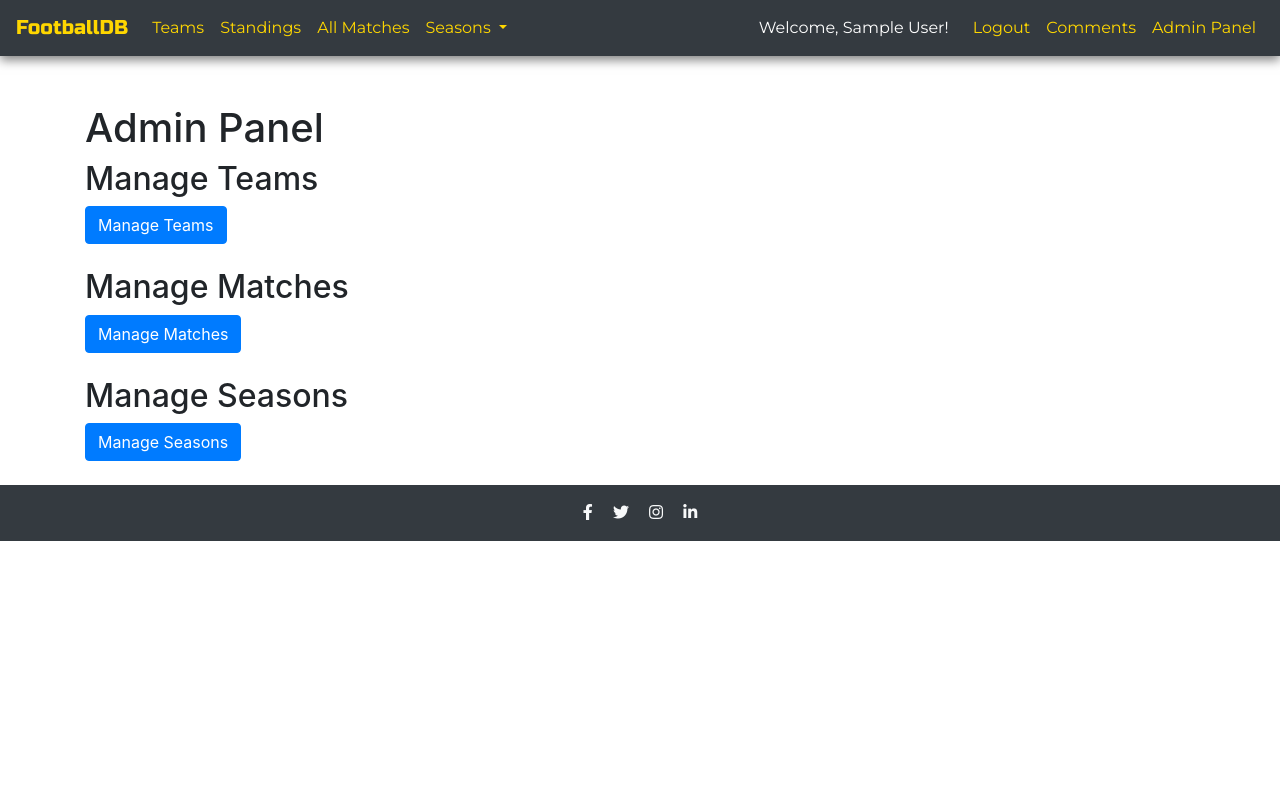
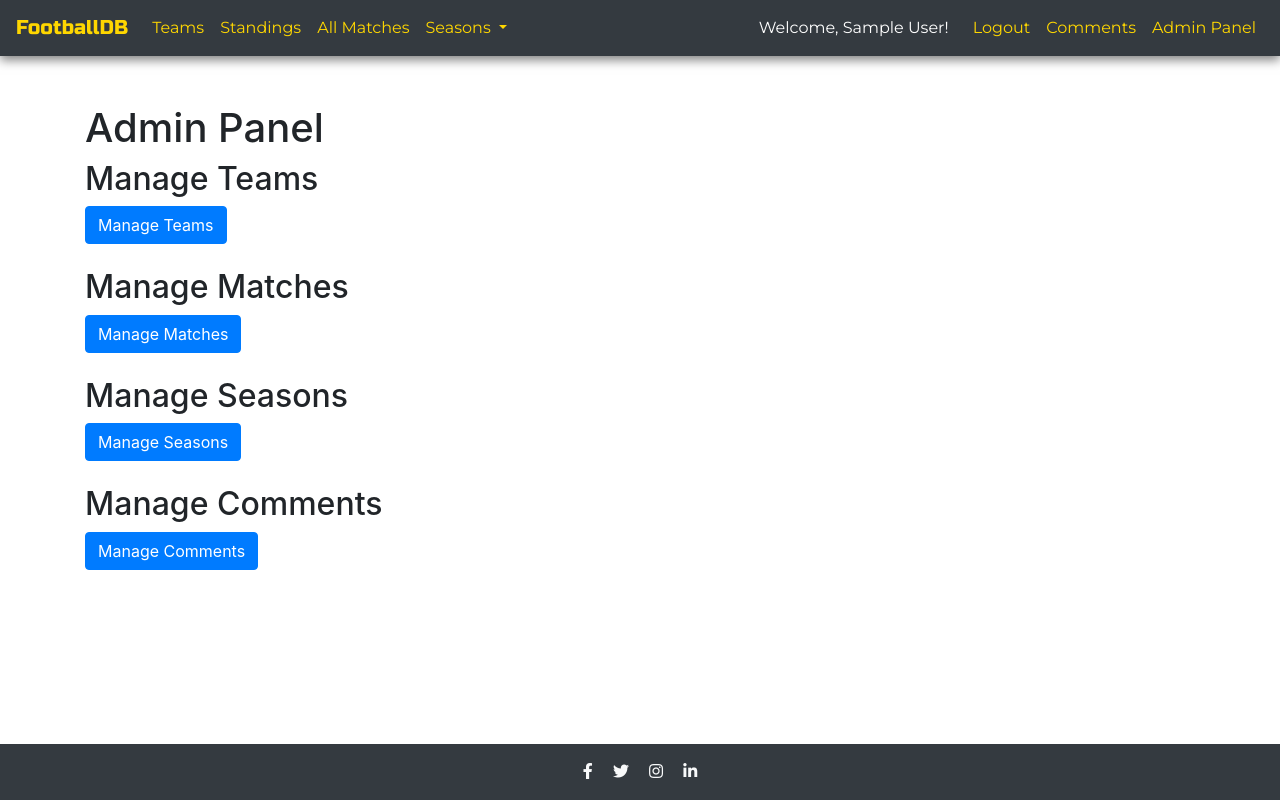
Before and after one commit to gezmisozkan/database-3Kan, a Flask app: page /admin in a window 1280 px wide. Run offline with Flask 3, Linux system fonts and the light colour scheme; the visitor is signed in with stand-in values (Sample User, id 1); data that the repository does not hold is empty.

Commit message:
Add admin comments management functionality so that admins can delete comments and improve UI

```diff
--- a/website/static/styles/base.css
+++ b/website/static/styles/base.css
@@ -36,11 +36,27 @@
     font-family: 'Montserrat', sans-serif;
 }
 
+html, body {
+    height: 100%; /* Ensure the body fills the viewport height */
+    margin: 0;
+}
+
+body {
+    display: flex;
+    flex-direction: column; /* Make the body a flex container */
+}
+
+.content {
+    flex: 1; /* Push the footer to the bottom when content is short */
+}
 /* Footer */
 .footer {
     font-family: 'Montserrat', sans-serif;
     background-color: #0B6623;
     color: #FFFFFF;
+    text-align: center;
+    padding: 10px 0;
+    margin-top: auto; /* Ensure the footer stays at the bottom */
 }
 
 .footer a {
--- a/website/templates/admin.html
+++ b/website/templates/admin.html
@@ -14,4 +14,7 @@
 <h2>Manage Seasons</h2>
 <a href="{{ url_for('views.search_seasons') }}" class="btn btn-primary mb-4">Manage Seasons</a>
 
+<h2>Manage Comments</h2>
+<a href="{{ url_for('views.admin_comments') }}" class="btn btn-primary mb-4">Manage Comments</a>
+
 {% endblock %}
--- a/website/templates/home.html
+++ b/website/templates/home.html
@@ -24,9 +24,9 @@
         <h2>The Team Behind the Database</h2>
         <p>This project is brought to you by:</p>
         <ul class="contributors-list">
+            <li><strong>Özkan Gezmiş</strong> – Data Specialist and Backend Developer</li>
             <li><strong>Okan Zagor A.</strong> – Developer and System Analyst</li>
             <li><strong>Hakan Çetinkaya</strong> – Full Stack Developer</li>
-            <li><strong>Özkan Gezmiş</strong> – Data Specialist and Backend Developer</li>
         </ul>
         <p>We are passionate about creating a tool that celebrates and supports the global football community.</p>
     </section>
--- a/website/views.py
+++ b/website/views.py
@@ -690,3 +690,149 @@ def user_comments():
         cursor.close()
 
     return render_template("comments.html", match_comments=match_comments, team_comments=team_comments)
+
+@views.route('/admin/comments', methods=['GET'])
+@login_required
+def admin_comments():
+    if current_user.role != 'admin':
+        flash('Only admins can access this page.', 'error')
+        return redirect(url_for('views.home'))
+
+    # Pagination setup
+    page = int(request.args.get('page', 1))
+    per_page = 10
+    offset = (page - 1) * per_page
+
+    try:
+        cursor = g.db.cursor(dictionary=True)
+
+        # Fetch total match comments for pagination
+        match_count_query = "SELECT COUNT(*) AS total FROM comments"
+        cursor.execute(match_count_query)
+        match_total = cursor.fetchone()['total']
+
+        # Fetch match comments (paginated)
+        match_query = """
+            SELECT
+                c.comment_id,
+                c.comment,
+                c.created_at,
+                m.match_name,
+                u.full_name AS user_name,
+                u.id AS user_id
+            FROM comments c
+            JOIN matches m ON c.match_id = m.match_id
+            JOIN User u ON c.user_id = u.id
+            ORDER BY c.created_at DESC
+            LIMIT %s OFFSET %s
+        """
+        cursor.execute(match_query, (per_page, offset))
+        match_comments = cursor.fetchall()
+
+        # Group match comments by user
+        grouped_match_comments = {}
+        for comment in match_comments:
+            user_id = comment['user_id']
+            user_name = comment['user_name']
+            if user_id not in grouped_match_comments:
+                grouped_match_comments[user_id] = {
+                    'user_name': user_name,
+                    'comments': []
+                }
+            grouped_match_comments[user_id]['comments'].append(comment)
+
+        # Fetch total team comments for pagination
+        team_count_query = "SELECT COUNT(*) AS total FROM team_comments"
+        cursor.execute(team_count_query)
+        team_total = cursor.fetchone()['total']
+
+        # Fetch team comments (paginated)
+        team_query = """
+            SELECT
+                c.comment_id,
+                c.comment,
+                c.created_at,
+                t.team_name,
+                u.full_name AS user_name,
+                u.id AS user_id
+            FROM team_comments c
+            JOIN teams t ON c.team_id = t.team_id
+            JOIN User u ON c.user_id = u.id
+            ORDER BY c.created_at DESC
+            LIMIT %s OFFSET %s
+        """
+        cursor.execute(team_query, (per_page, offset))
+        team_comments = cursor.fetchall()
+
+        # Group team comments by user
+        grouped_team_comments = {}
+        for comment in team_comments:
+            user_id = comment['user_id']
+            user_name = comment['user_name']
+            if user_id not in grouped_team_comments:
+                grouped_team_comments[user_id] = {
+                    'user_name': user_name,
+                    'comments': []
+                }
+            grouped_team_comments[user_id]['comments'].append(comment)
+
+        # Calculate total pages (optional: based on combined or individual totals)
+        total_pages = max(
+            (match_total + per_page - 1) // per_page,
+            (team_total + per_page - 1) // per_page
+        )
+
+    except mysql.connector.Error as e:
+        flash(f"Error fetching comments: {e}", "error")
+        grouped_match_comments, grouped_team_comments, total_pages = {}, {}, 1
+    finally:
+        cursor.close()
+
+    return render_template(
+        'admin_comments.html',
+        match_comments=grouped_match_comments.values(),
+        team_comments=grouped_team_comments.values(),
+        page=page,
+        total_pages=total_pages
+    )
+
+
+@views.route('/admin/comments/delete/<int:comment_id>', methods=['POST'])
+@login_required
+def delete_match_comment(comment_id):
+    if current_user.role != 'admin':
+        flash('Only admins can delete comments.', 'error')
+        return redirect(url_for('views.admin_comments'))
+
+    try:
+        cursor = g.db.cursor()
+        query = "DELETE FROM comments WHERE comment_id = %s"
+        cursor.execute(query, (comment_id,))
+        g.db.commit()
+        flash('Match comment deleted successfully.', 'success')
+    except mysql.connector.Error as e:
+        flash(f"Error deleting match comment: {e}", "error")
+    finally:
+        cursor.close()
+
+    return redirect(url_for('views.admin_comments'))
+
+@views.route('/admin/team-comments/delete/<int:comment_id>', methods=['POST'])
+@login_required
+def delete_team_comment(comment_id):
+    if current_user.role != 'admin':
+        flash('Only admins can delete comments.', 'error')
+        return redirect(url_for('views.admin_comments'))
+
+    try:
+        cursor = g.db.cursor()
+        query = "DELETE FROM team_comments WHERE comment_id = %s"
+        cursor.execute(query, (comment_id,))
+        g.db.commit()
+        flash('Team comment deleted successfully.', 'success')
+    except mysql.connector.Error as e:
+        flash(f"Error deleting team comment: {e}", "error")
+    finally:
+        cursor.close()
+
+    return redirect(url_for('views.admin_comments'))
--- a/yapılanlar.txt
+++ b/yapılanlar.txt
@@ -22,3 +22,6 @@ Kullanıcının sadece yeni şifre girmesi gerekiyor
 -- Pagination eklendi
 -- Admin panel eklendi
 -- Admin maçları, sezonları ve takımları silebiliyor, buton sadece admine görünüyor
+
+foreign key olarak, maç görünümlerinde seasons ve teams tablolarıyla join yaparak veriyi getiriyoruz. Buna gerek yok aslında ama join kullanmak için böyle yaptık
+admin panele comment silme eklendi
```
Also changed, not shown: website/templates/admin_comments.html (added, +98 -0 lines), yapılacaklar.txt (+2 -8 lines).
